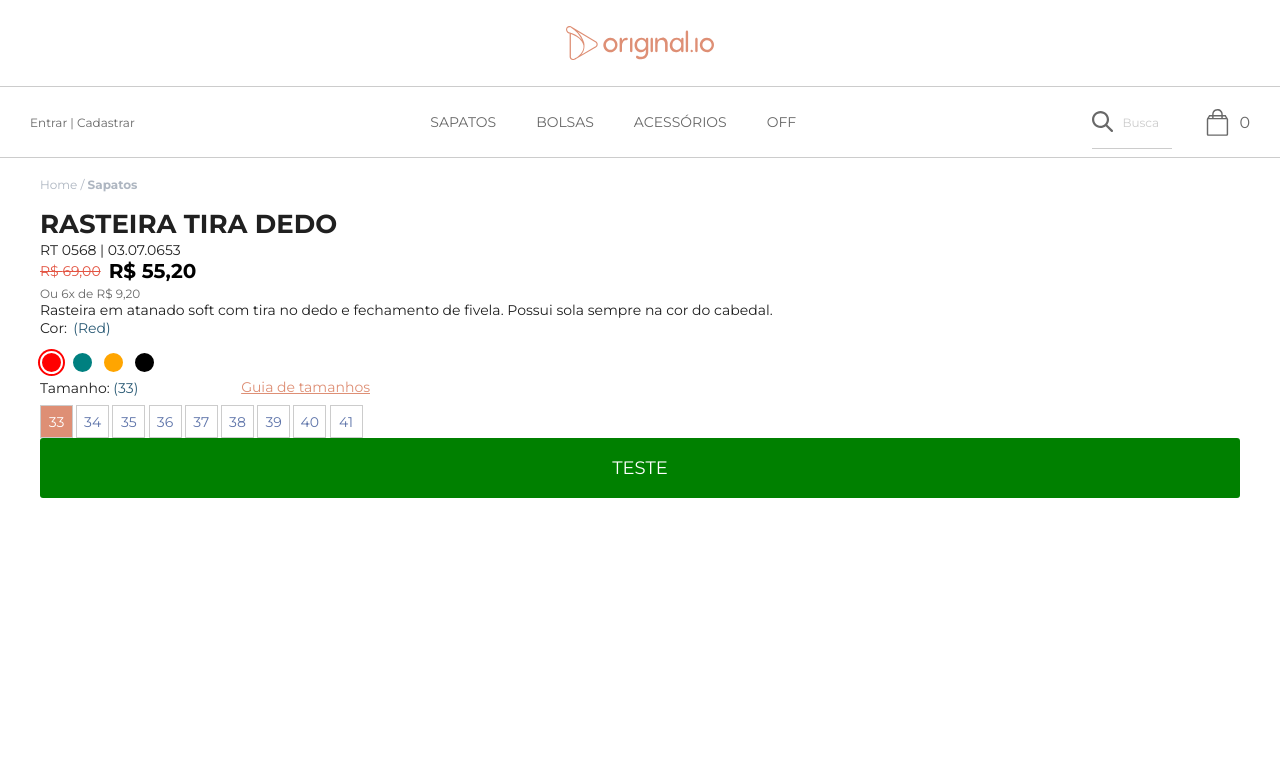
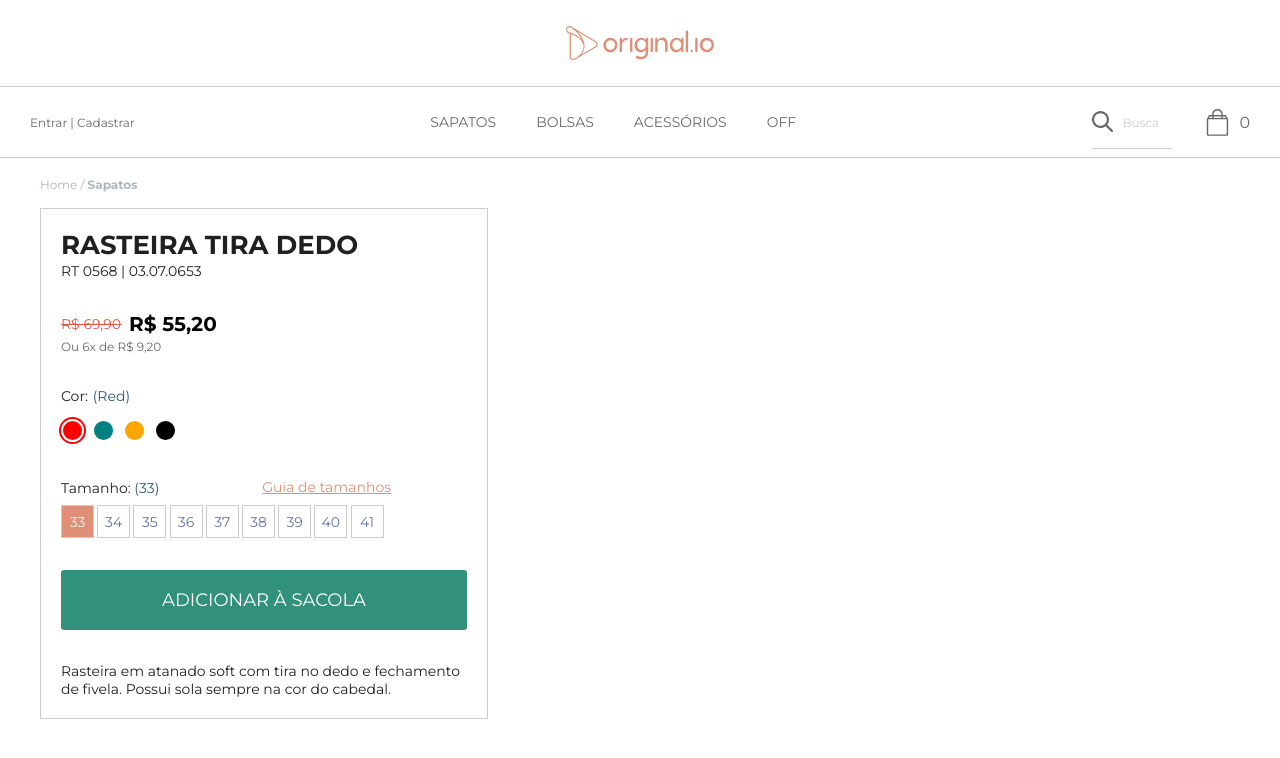
Before and after one commit to EduardoAguiarS/01.tech-summer, a React (Vite) app: page / in a window 1280 px wide. Shown: the top 758 px of the page. Built offline with nearby package versions, Linux system fonts and the light colour scheme.

Commit message:
product responsive

```diff
--- a/src/components/atoms/ProductColor/styles.scss
+++ b/src/components/atoms/ProductColor/styles.scss
@@ -3,7 +3,6 @@
 .color {
     .color__name {
         margin-bottom: 0.875rem;
-        display: none;
         align-items: center;
         gap: 0.4rem;
         span {
@@ -12,11 +11,12 @@
         }
 
         span.color__value {
+            display: none;
             color: $blue__dark;
-        }
-
-        @media screen and (min-width: $screen__desktop) {
-            display: flex;
+            @media screen and (min-width: $screen__desktop) {
+                display: inline;
+                margin-left: 0.3rem;
+            }
         }
     }
     .radio__container {
--- /dev/null
+++ b/src/components/molecules/ProductDesk/index.tsx
@@ -0,0 +1,42 @@
+import Button from "../../atoms/Buttons";
+import ProductColors from "../../atoms/ProductColor";
+import ProductDescription from "../../atoms/ProductDescription";
+import ProductPrice from "../../atoms/ProductPrice";
+import ProductSize from "../../atoms/ProductSize";
+import ProductTitle from "../../atoms/ProductTitle";
+import "./styles.scss";
+
+const ProductDesk = () => {
+    return (
+        <section>
+            <div className="info__container">
+                <ProductTitle
+                    title={"Rasteira Tira Dedo"}
+                    code={"RT 0568 | 03.07.0653"}
+                />
+
+                <ProductPrice price={69.9} offer={55.2} portion={6} />
+
+                <ProductColors />
+
+                <ProductSize />
+
+                <Button
+                    text={"Adicionar à sacola"}
+                    color={"white"}
+                    bgColor={"#32917B"}
+                    size={"btn__large"}
+                    full={true}
+                />
+
+                <ProductDescription
+                    text={
+                        "Rasteira em atanado soft com tira no dedo e fechamento de fivela. Possui sola sempre na cor do cabedal."
+                    }
+                />
+            </div>
+        </section>
+    );
+};
+
+export default ProductDesk;
--- /dev/null
+++ b/src/components/molecules/ProductDesk/styles.scss
@@ -0,0 +1,14 @@
+@import "../../../../src/styles/variables.scss";
+
+.info__container {
+    display: none;
+    max-width: 28rem;
+    padding: 1.25rem;
+    border: 1px solid $gray__light;
+
+    @media screen and (min-width: $screen__desktop) {
+        display: flex;
+        flex-direction: column;
+        gap: 2rem;
+    }
+}
--- a/src/components/molecules/ProductInfo/index.tsx
+++ /dev/null
@@ -1,35 +0,0 @@
-import Button from "../../atoms/Buttons";
-import ProductColors from "../../atoms/ProductColor";
-import ProductDescription from "../../atoms/ProductDescription";
-import ProductPrice from "../../atoms/ProductPrice";
-import ProductSize from "../../atoms/ProductSize";
-import ProductTitle from "../../atoms/ProductTitle";
-import "./styles.scss";
-
-const ProductInfo = () => {
-    return (
-        <article className="product__info">
-            <ProductTitle
-                title={"Rasteira Tira Dedo"}
-                code={"RT 0568 | 03.07.0653"}
-            />
-            <ProductPrice price={69.0} offer={55.2} portion={6} />
-            <ProductDescription
-                text={
-                    "Rasteira em atanado soft com tira no dedo e fechamento de fivela. Possui sola sempre na cor do cabedal."
-                }
-            />
-            <ProductColors />
-            <ProductSize />
-            <Button
-                text={"Teste"}
-                color={"white"}
-                bgColor={"green"}
-                size={"btn__large"}
-                full={true}
-            />
-        </article>
-    );
-};
-
-export default ProductInfo;
--- a/src/components/molecules/ProductInfo/styles.scss
+++ /dev/null
@@ -1 +0,0 @@
-@import "../../../../src/styles/variables.scss";
--- /dev/null
+++ b/src/components/molecules/ProductMob/index.tsx
@@ -0,0 +1,51 @@
+import Button from "../../atoms/Buttons";
+import ProductColors from "../../atoms/ProductColor";
+import ProductDescription from "../../atoms/ProductDescription";
+import ProductPrice from "../../atoms/ProductPrice";
+import ProductSize from "../../atoms/ProductSize";
+import ProductTitle from "../../atoms/ProductTitle";
+import "./styles.scss";
+
+const ProductMob = () => {
+    return (
+        <section className="mob__container">
+            <ProductTitle
+                title={"Rasteira Tira Dedo"}
+                code={"RT 0568 | 03.07.0653"}
+            />
+
+            <div
+                style={{
+                    width: "250px",
+                    height: "325px",
+                    border: "1px solid black",
+                    margin: "0 auto"
+                }}
+            >
+                Slide Here!
+            </div>
+
+            <ProductColors />
+
+            <ProductSize />
+
+            <div className="buy__container">
+                <ProductPrice price={69.9} offer={55.2} portion={6} />
+                <Button
+                    text={"Adicionar à sacola"}
+                    color={"white"}
+                    bgColor={"#32917B"}
+                    size={"btn__large"}
+                    full={false}
+                />
+            </div>
+            <ProductDescription
+                text={
+                    "Rasteira em atanado soft com tira no dedo e fechamento de fivela. Possui sola sempre na cor do cabedal."
+                }
+            />
+        </section>
+    );
+};
+
+export default ProductMob;
--- /dev/null
+++ b/src/components/molecules/ProductMob/styles.scss
@@ -0,0 +1,17 @@
+@import "../../../../src/styles/variables.scss";
+
+.mob__container {
+    display: flex;
+    flex-direction: column;
+    gap: 1.5rem;
+
+    @media screen and (min-width: $screen__desktop) {
+        display: none;
+    }
+
+    .buy__container {
+        display: flex;
+        align-items: center;
+        justify-content: space-between;
+    }
+}
--- a/src/components/organisms/Product/index.tsx
+++ b/src/components/organisms/Product/index.tsx
@@ -1,12 +1,14 @@
 import Breadcrumb from "../../atoms/Breadcrumb";
-import ProductInfo from "../../molecules/ProductInfo";
+import ProductDesk from "../../molecules/ProductDesk";
+import ProductMob from "../../molecules/ProductMob";
 import "./styles.scss";
 
 const Product = () => {
     return (
         <section className="product">
             <Breadcrumb />
-            <ProductInfo />
+            <ProductDesk />
+            <ProductMob />
         </section>
     );
 };
```
